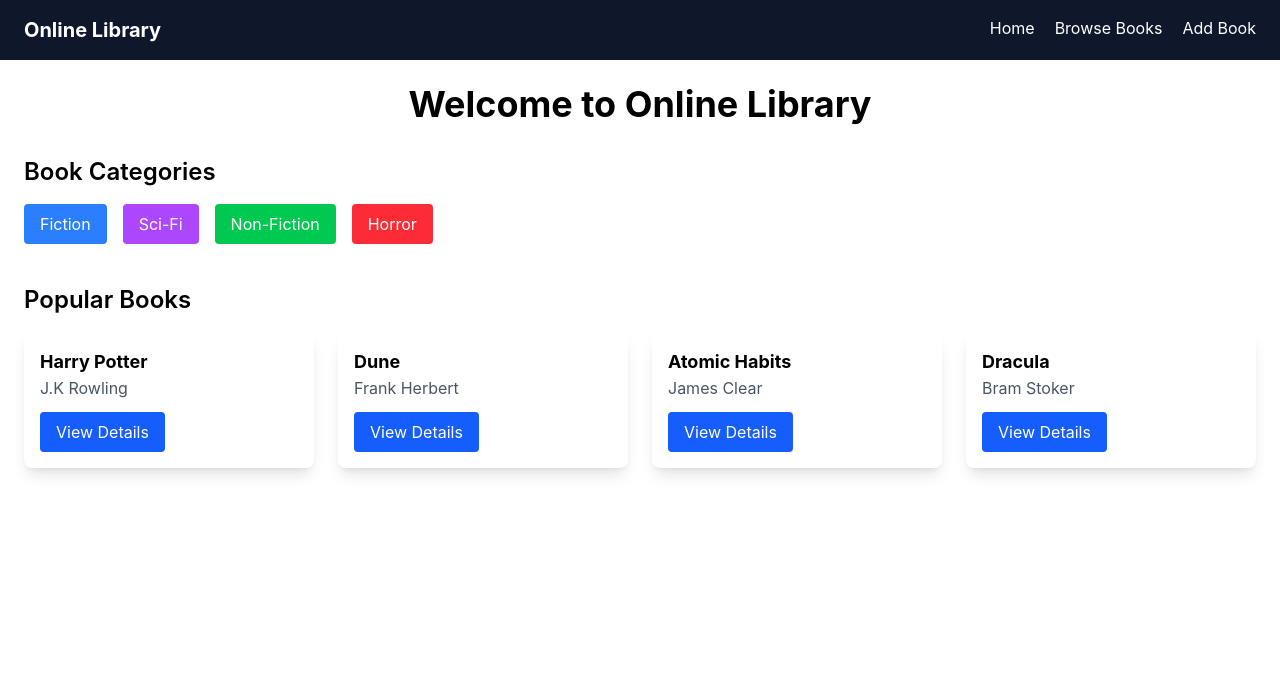
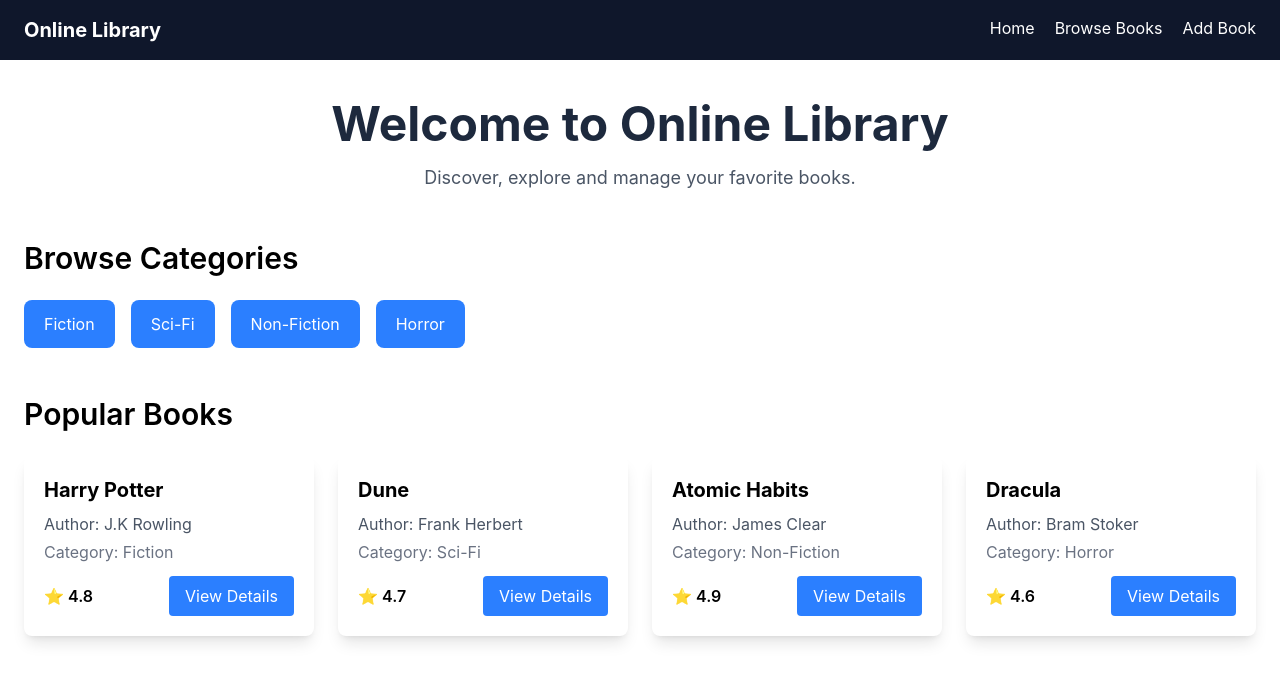
Before and after one commit to im-nilesh/Online-Library-System, a React (Vite) app in the folder Online Library System/: page / in a window 1280 px wide. Shown: the top 682 px of the page. Built offline with nearby package versions, Linux system fonts and the light colour scheme.

Commit message:
feat: integrate BookCard component into Home page and enhance layout for categories and popular books

```diff
--- a/Online Library System/src/components/BookCard.jsx
+++ b/Online Library System/src/components/BookCard.jsx
@@ -0,0 +1,26 @@
+import { Link } from "react-router-dom";
+
+function BookCard({ book }) {
+  return (
+    <div className="bg-white rounded-lg shadow-lg p-5 hover:shadow-xl transition">
+      <h2 className="text-xl font-bold mb-2">{book.title}</h2>
+
+      <p className="text-gray-600 mb-1">Author: {book.author}</p>
+
+      <p className="text-gray-500 mb-3">Category: {book.category}</p>
+
+      <div className="flex justify-between items-center">
+        <span className="font-semibold">⭐ {book.rating}</span>
+
+        <Link
+          to={`/book/${book.id}`}
+          className="bg-blue-500 text-white px-4 py-2 rounded hover:bg-blue-600"
+        >
+          View Details
+        </Link>
+      </div>
+    </div>
+  );
+}
+
+export default BookCard;
--- a/Online Library System/src/pages/Home.jsx
+++ b/Online Library System/src/pages/Home.jsx
@@ -1,64 +1,51 @@
 import { Link } from "react-router-dom";
 import { books } from "../data/books";
+import BookCard from "../components/BookCard";
 
 function Home() {
   const popularBooks = books.slice(0, 4);
 
+  const categories = ["Fiction", "Sci-Fi", "Non-Fiction", "Horror"];
+
   return (
-    <div className="max-w-7xl mx-auto p-6">
-      <h1 className="text-4xl font-bold text-center mb-8">
-        Welcome to Online Library
-      </h1>
+    <div className="max-w-7xl mx-auto px-6 py-10">
+      {/* Hero Section */}
+      <div className="text-center mb-12">
+        <h1 className="text-5xl font-bold text-slate-800 mb-4">
+          Welcome to Online Library
+        </h1>
 
-      <h2 className="text-2xl font-semibold mb-4">Book Categories</h2>
-
-      <div className="flex flex-wrap gap-4 mb-10">
-        <Link
-          to="/books/Fiction"
-          className="bg-blue-500 text-white px-4 py-2 rounded"
-        >
-          Fiction
-        </Link>
-
-        <Link
-          to="/books/Sci-Fi"
-          className="bg-purple-500 text-white px-4 py-2 rounded"
-        >
-          Sci-Fi
-        </Link>
-
-        <Link
-          to="/books/Non-Fiction"
-          className="bg-green-500 text-white px-4 py-2 rounded"
-        >
-          Non-Fiction
-        </Link>
-
-        <Link
-          to="/books/Horror"
-          className="bg-red-500 text-white px-4 py-2 rounded"
-        >
-          Horror
-        </Link>
+        <p className="text-lg text-gray-600">
+          Discover, explore and manage your favorite books.
+        </p>
       </div>
 
-      <h2 className="text-2xl font-semibold mb-4">Popular Books</h2>
+      {/* Categories */}
+      <div className="mb-12">
+        <h2 className="text-3xl font-semibold mb-6">Browse Categories</h2>
 
-      <div className="grid md:grid-cols-2 lg:grid-cols-4 gap-6">
-        {popularBooks.map((book) => (
-          <div key={book.id} className="bg-white rounded-lg shadow-lg p-4">
-            <h3 className="font-bold text-lg">{book.title}</h3>
+        <div className="flex flex-wrap gap-4">
+          {categories.map((category) => (
+            <Link
+              key={category}
+              to={`/books/${category}`}
+              className="bg-blue-500 hover:bg-blue-600 text-white px-5 py-3 rounded-lg transition"
+            >
+              {category}
+            </Link>
+          ))}
+        </div>
+      </div>
 
-            <p className="text-gray-600">{book.author}</p>
+      {/* Popular Books */}
+      <div>
+        <h2 className="text-3xl font-semibold mb-6">Popular Books</h2>
 
-            <Link
-              to={`/book/${book.id}`}
-              className="inline-block mt-3 bg-blue-600 text-white px-4 py-2 rounded"
-            >
-              View Details
-            </Link>
-          </div>
-        ))}
+        <div className="grid md:grid-cols-2 lg:grid-cols-4 gap-6">
+          {popularBooks.map((book) => (
+            <BookCard key={book.id} book={book} />
+          ))}
+        </div>
       </div>
     </div>
   );
```
